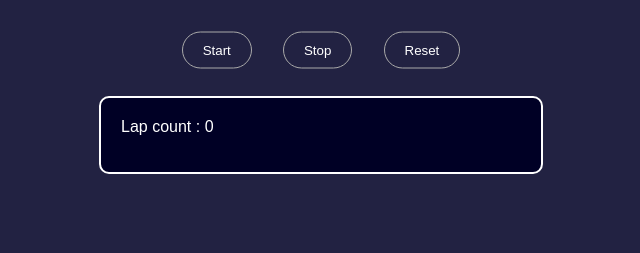
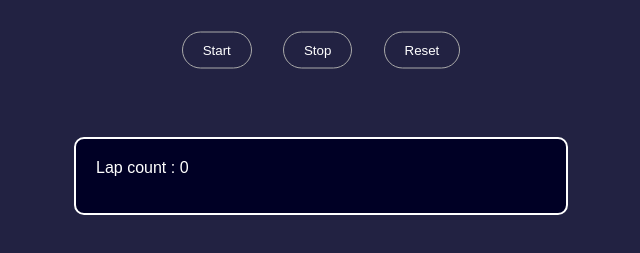
Before and after one commit to kunalkumar2002/stopWatch, a plain HTML site: page index.html in a window 1280 px wide. Shown: the part 199-452 px from the top of the page, without its empty margins (319-959 px from the left). Drawn offline with Linux system fonts and the light colour scheme.

Commit message:
fifth time

```diff
--- a/style.css
+++ b/style.css
@@ -50,10 +50,11 @@ button:focus{
 }
 
 #massage{
-    display: inline-block;
-    /* position: relative; */
-    width: 400px;
-    margin: auto;
+    position: relative;
+    top: 10%;
+    left: 50%;
+    width: 450px;
+    transform: translate(-50%,-50%);
     color: white;
     padding: 20px;
     text-align: left;
```
